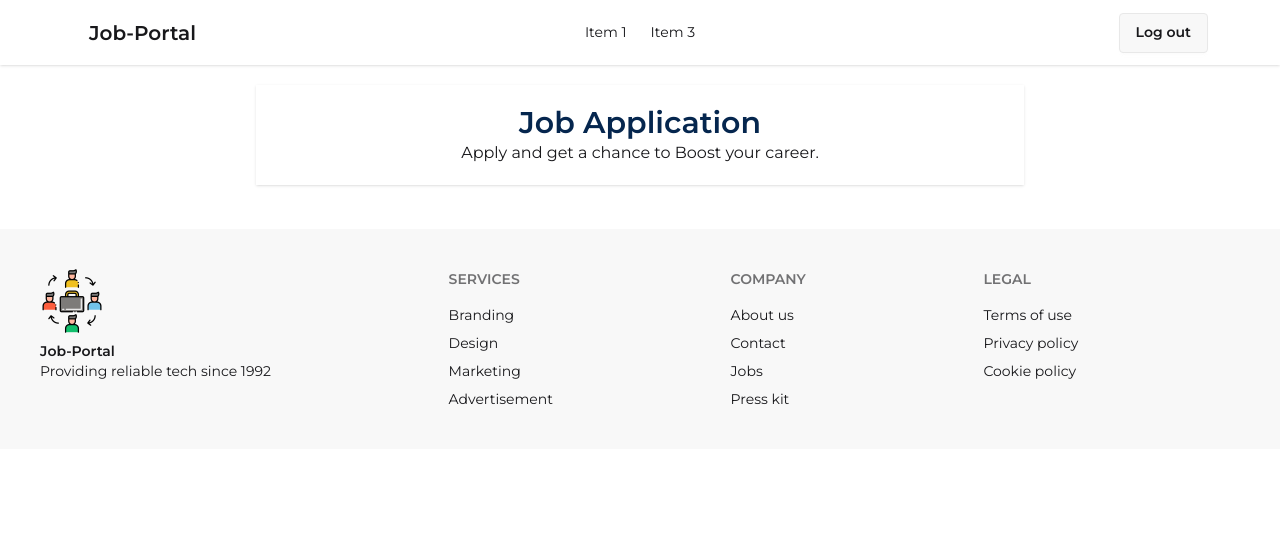
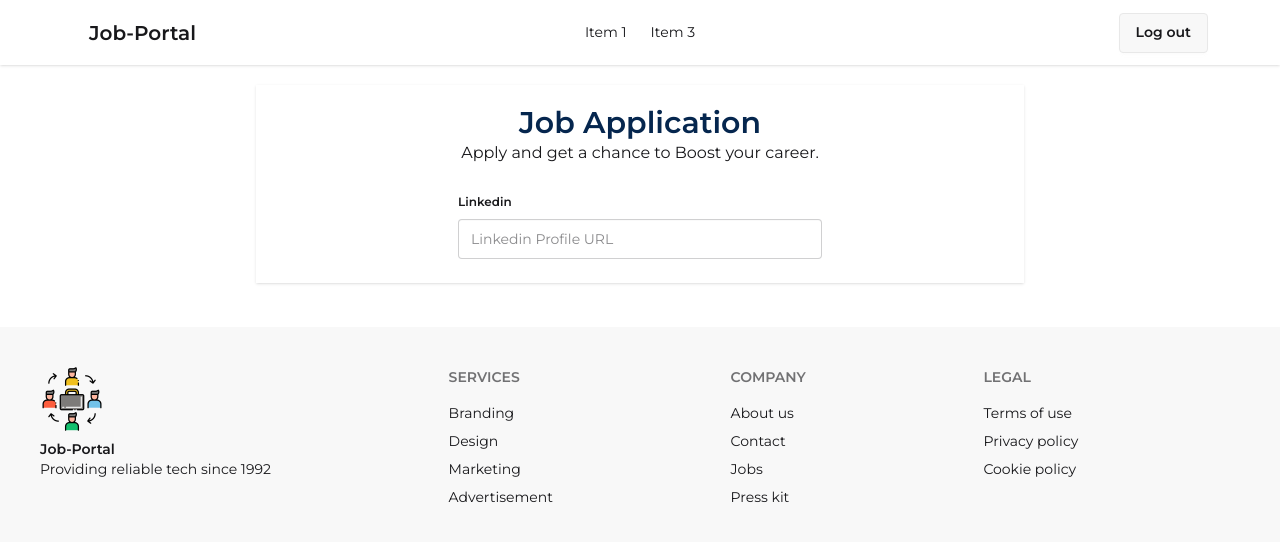
Before and after one commit to Suprio-Das/Job-Portal-Client, a React (Vite) app: page /jobApply/1 in a window 1280 px wide. Shown: the top 542 px of the page. Built offline with nearby package versions, Linux system fonts and the light colour scheme; no server answers; sample sign-in values are in the browser's storage.

Commit message:
Form created and linkedin url field added

```diff
--- a/src/Pages/JobApply/JobApply.jsx
+++ b/src/Pages/JobApply/JobApply.jsx
@@ -8,6 +8,14 @@ const JobApply = () => {
                     <h1 className='text-[#05264e] text-3xl font-semibold'>Job Application</h1>
                     <p>Apply and get a chance to Boost your career.</p>
                 </div>
+
+                {/*------------------------------Application Form------------------------------*/}
+                <form className='flex justify-center mt-5'>
+                    <fieldset className="fieldset w-1/2">
+                        <legend className="fieldset-legend">Linkedin</legend>
+                        <input type="text" className="input w-full" name='linkedin' placeholder="Linkedin Profile URL" />
+                    </fieldset>
+                </form>
             </div>
         </div>
     );
```
